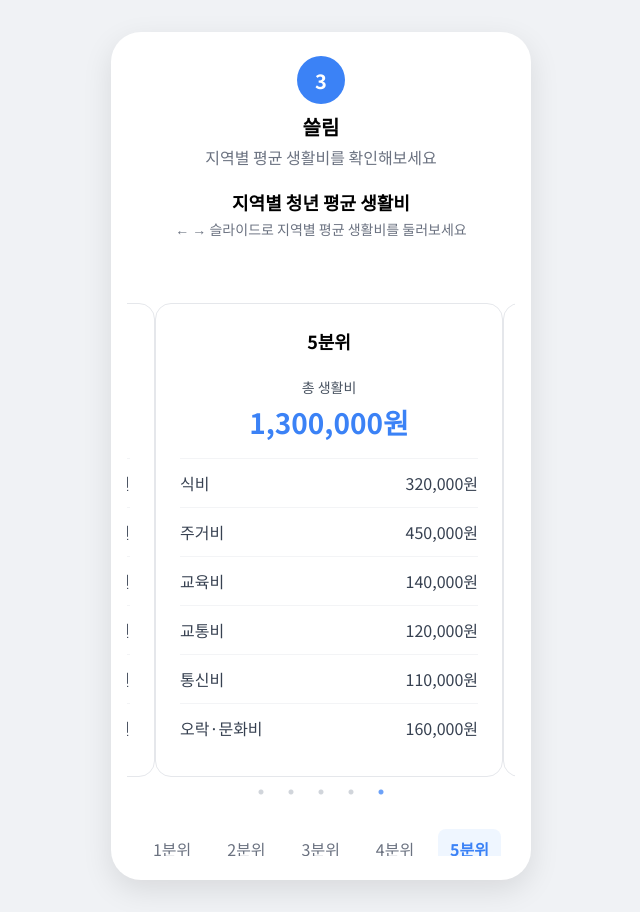
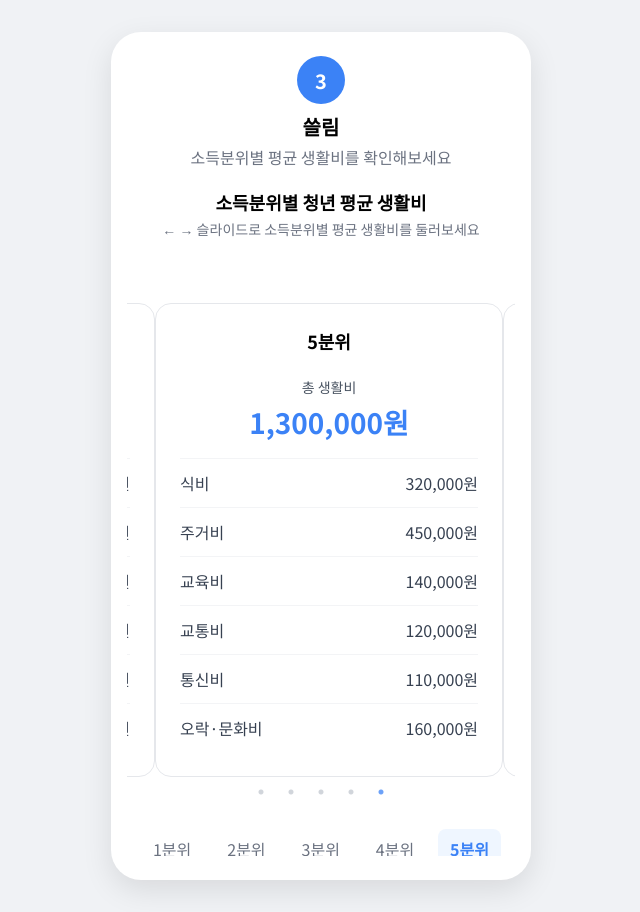
Before and after one commit to 9oormthon-univ/2025_SEASONTHON_TEAM_21_FE, a React (Create React App) app: page / in a window 1280 px wide. Shown: the whole page, without its empty margins (319-959 px from the left). Built offline with nearby package versions, Linux system fonts and the light colour scheme.

Commit message:
분위별 생활비 페이지 텍스트 수정

```diff
--- a/src/pages/AverageCost.js
+++ b/src/pages/AverageCost.js
@@ -8,7 +8,7 @@ import "slick-carousel/slick/slick-theme.css";
 
 import './AverageCost.css';
 
-// 지역별 데이터 (6개 항목으로 확장)
+// 소득구간 별 생활비 데이터 (5개 항목)
 const regionData = [
   {
     name: '1분위',
@@ -94,13 +94,13 @@ const AverageCost = () => {
         <header className="app-header">
           <div className="logo-circle">3</div>
           <h1 className="logo-text">쓸림</h1>
-          <p className="subtitle">지역별 평균 생활비를 확인해보세요</p>
+          <p className="subtitle">소득분위별 평균 생활비를 확인해보세요</p>
         </header>
 
         <main className="content-area">
           <div className="title-section">
-            <h2>지역별 청년 평균 생활비</h2>
-            <p className="description">← → 슬라이드로 지역별 평균 생활비를 둘러보세요</p>
+            <h2>소득분위별 청년 평균 생활비</h2>
+            <p className="description">← → 슬라이드로 소득분위별 평균 생활비를 둘러보세요</p>
           </div>
 
           <div className="slider-wrapper">
@@ -142,8 +142,7 @@ const AverageCost = () => {
           </button>
 
           <footer className="footer-text">
-            <p>슬라이더로 지역별 평균 생활비를 둘러보세요</p>
-            <p>지역 선택은 다음 단계에서 할 수 있습니다</p>
+            <p>나의 월 생활비를 조회해보세요</p>
           </footer>
         </main>
       </div>
```
